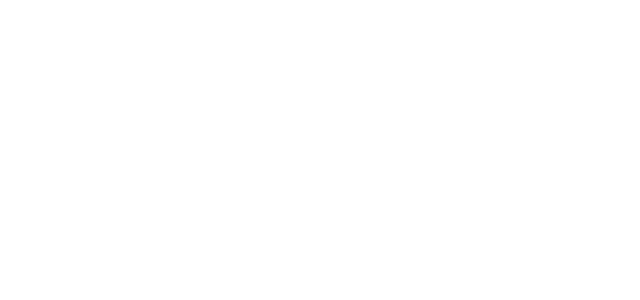
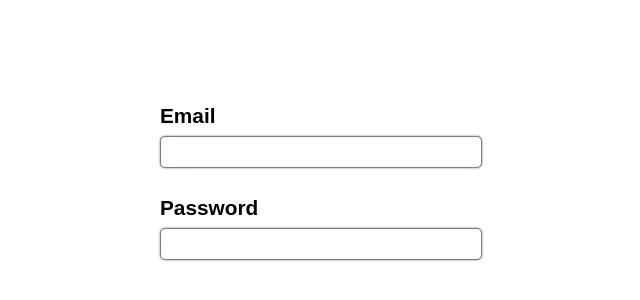
Before and after one commit to luismiguel3/prae-front, a React (Create React App) app: page / in a window 1280 px wide. Before the commit this address had no page. Shown: the part 212-512 px from the top of the page, without its empty margins (267-907 px from the left). Built offline with nearby package versions, Linux system fonts and the light colour scheme.

Commit message:
first login customization

```diff
--- a/package.json
+++ b/package.json
@@ -6,7 +6,10 @@
     "@testing-library/jest-dom": "^5.16.5",
     "@testing-library/react": "^13.4.0",
     "@testing-library/user-event": "^13.5.0",
+    "axios": "^1.4.0",
+    "bootstrap": "^5.2.3",
     "react": "^18.2.0",
+    "react-bootstrap": "^2.7.4",
     "react-dom": "^18.2.0",
     "react-router-dom": "^6.11.1",
     "react-scripts": "5.0.1",
--- a/src/index.css
+++ /dev/null
@@ -1,13 +0,0 @@
-body {
-  margin: 0;
-  font-family: -apple-system, BlinkMacSystemFont, 'Segoe UI', 'Roboto', 'Oxygen',
-    'Ubuntu', 'Cantarell', 'Fira Sans', 'Droid Sans', 'Helvetica Neue',
-    sans-serif;
-  -webkit-font-smoothing: antialiased;
-  -moz-osx-font-smoothing: grayscale;
-}
-
-code {
-  font-family: source-code-pro, Menlo, Monaco, Consolas, 'Courier New',
-    monospace;
-}
--- a/src/index.js
+++ b/src/index.js
@@ -1,6 +1,5 @@
 import React from 'react';
 import ReactDOM from 'react-dom/client';
-import './index.css';
 import App from './App';
 
 const root = ReactDOM.createRoot(document.getElementById('root'));
--- /dev/null
+++ b/src/pages/Login/index.jsx
@@ -0,0 +1,42 @@
+import React from 'react';
+import ReactDOM from 'react-dom/client';
+import './styles.css';
+import { Form } from 'react-bootstrap';
+
+function Login() {
+    return (
+        <div className="container">
+            <Form>
+                <Form.Group controlId="Email"
+                    style={{
+                        width: '50%',
+                        marginBottom: '20px',
+                    }}>
+                    <Form.Label style={{
+                        width: '50%',
+                        fontWeight: 'bold',
+                        fontSize: '1.3REM',
+                    }}
+                        >Email</Form.Label>
+                    <Form.Control type="email" className='input'/>
+                </Form.Group>
+                <Form.Group controlId="Password"
+                    style={{
+                        width: '50%',
+                        marginBottom: '20px',
+                    }}>
+                    <Form.Label style={{
+                        marginBottom: '20px',
+                        fontWeight: 'bold',
+                        fontSize: '1.3REM',
+                    }} >Password </Form.Label>
+                    <Form.Control type="password" className='input'/>
+                </Form.Group>
+
+            </Form>
+
+        </div>
+    );
+}
+
+export default Login;
--- /dev/null
+++ b/src/pages/Login/styles.css
@@ -0,0 +1,19 @@
+.container {
+    display: flex;
+    flex-direction: column;
+    align-items: center;
+    justify-content: center;
+    height: 100vh;
+    font-family: Arial, Helvetica, sans-serif;
+}
+
+.input {
+    width: 300px;
+    height: 30px;
+    border-radius: 5px;
+    border: 1px solid #847c7c;
+    padding: 0 10px;
+    margin-bottom: 0.5rem;
+    margin-top: 0.5rem;
+    box-shadow: 0px 0px 2px 0px rgba(0, 0, 0, 0.60);
+}
--- a/src/routes/index.jsx
+++ b/src/routes/index.jsx
@@ -2,26 +2,25 @@ import React, { useState, useContext } from "react";
 
 import { Routes, Route, Navigate } from "react-router-dom";
 import { AuthProvider, AuthContext } from "../context/auth";
-
+import  Login  from "../pages/Login";
 
 const RoutesFunction = () => {
     const Private = ({ children }) => {
         const { authenticated, loading } = useContext(AuthContext);
-
+        console.log("eae")
         if (loading) {
             return <div>Carregando...</div>;
         }
-
+        console.log("eae")
         return authenticated ? children : <Navigate to="/" />;
     };
 
     return (
         <AuthProvider>
             <Routes>
-                {/*}
-                <Route path="/" element={<SignInPage />} />
-                <Route path="/register" element={<RegisterPage />} />
 
+                <Route path="/" element={<Login/>} />
+               {/*
                 <Route
                     path="/dashboard"
                     element={
--- /dev/null
+++ b/src/services/api.js
@@ -0,0 +1,9 @@
+import axios from "axios";
+
+const apiUrl = "https://lumni-backend.herokuapp.com";
+
+const api = axios.create({
+  baseURL: apiUrl,
+});
+
+export default api;
```
Also changed, not shown: 1 other file (tests, documents, lock files or other folders).
